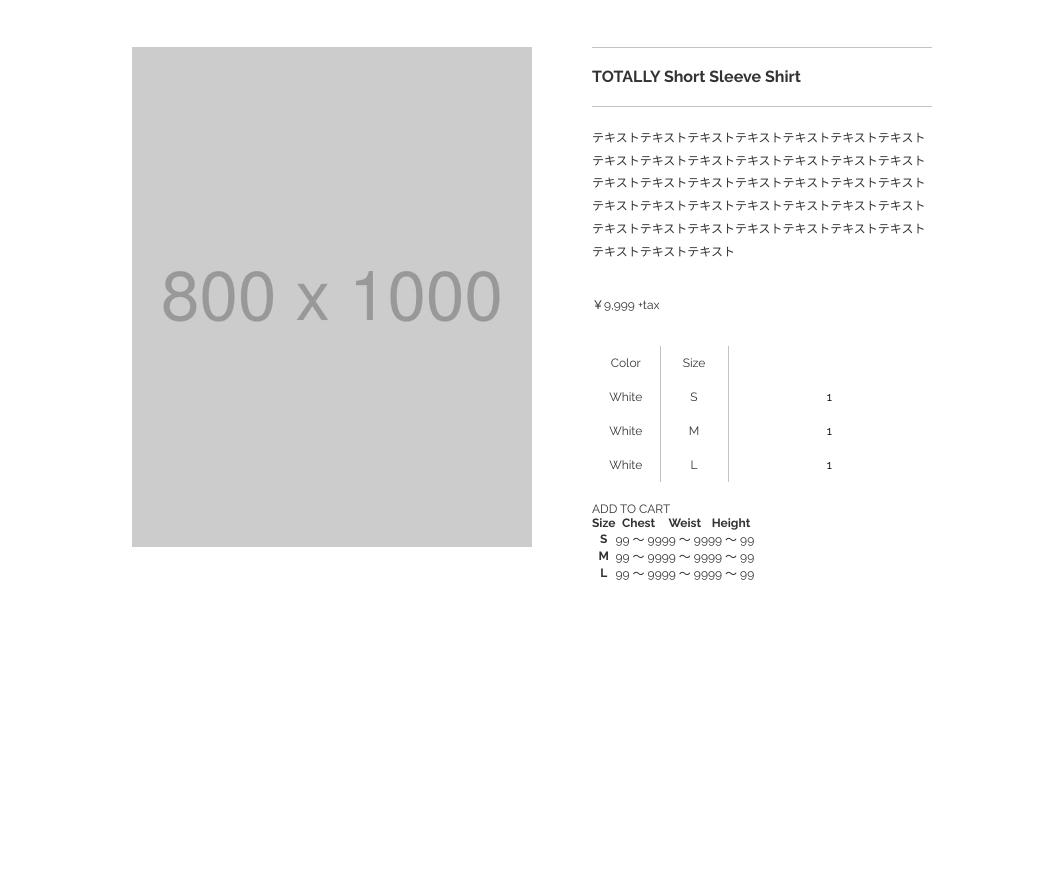
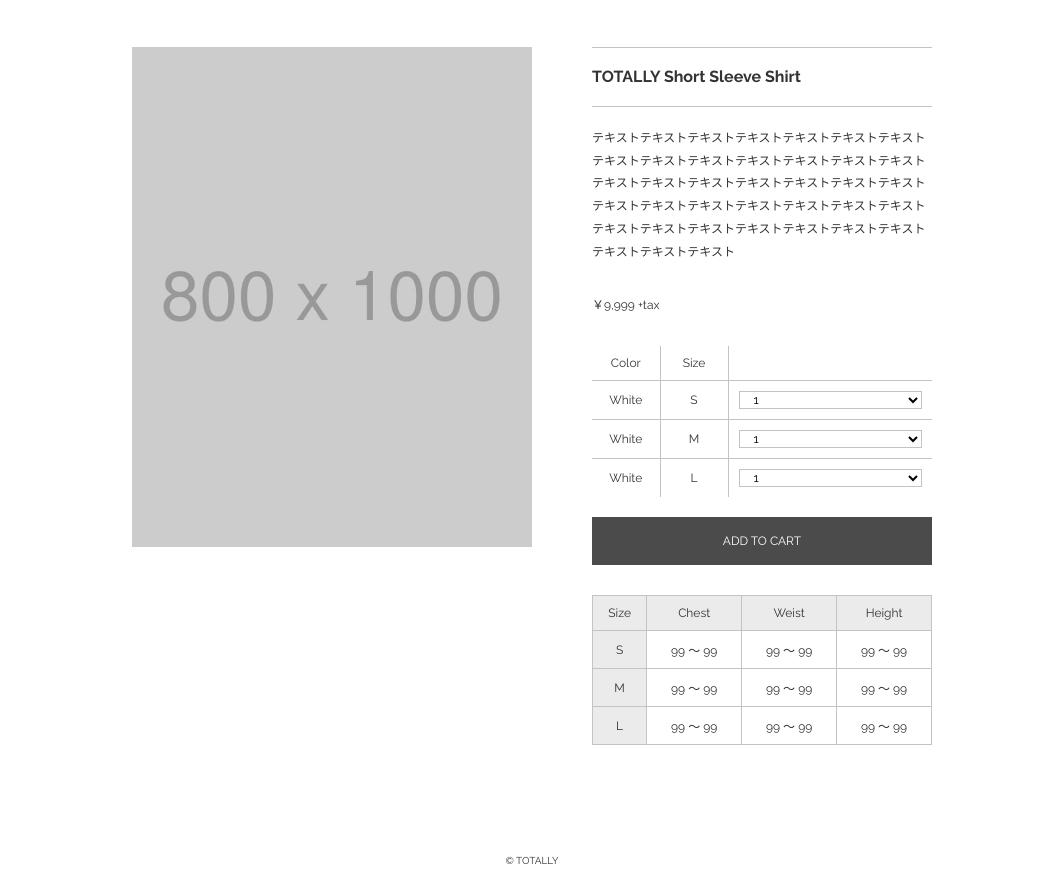
Before and after one commit to keyaki1125/frontend-lesson, a plain HTML site: page Level_2/part3/index.html in a window 1280 px wide. Shown: the part 145-1021 px from the top of the page, without its empty margins (108-1171 px from the left). Before the commit the page ends 826 px from the top, so only its background shows below. Drawn offline with Linux system fonts and the light colour scheme; some packages are replaced by stand-ins of ours.

Commit message:
update html, css

```diff
--- a/Level_2/part3/css/style.css
+++ b/Level_2/part3/css/style.css
@@ -110,6 +110,7 @@ Main
     line-height: 1.9;
 }
 
+/* オーダーテーブル */
 #item .item-info .order-table {
     width: 100%;
     margin-bottom: 20px;
@@ -133,7 +134,76 @@ Main
     text-align: center;
 }
 
+#item .item-info .order-table td {
+    border-top: solid 1px #c3c3c3;
+}
+
 #item .item-info .order-table th:last-child,
 #item .item-info .order-table td:last-child {
     border-right: none;
 }
+
+#item .item-info .order-table select {
+    -moz-appearance: menulist;
+    -webkit-appearance: menulist;
+    width: 100%;
+    border: solid 1px #c3c3c3;
+    padding: 0 10px;
+
+}
+
+/* カートボタン */
+#item .item-info .cart-btn {
+    display: block;
+    background-color: #4b4b4b;
+    color: #fff;
+    padding: 18px 0;
+    margin-bottom: 30px;
+    text-align: center;
+    width: 100%;
+    line-height: 1;
+}
+
+/* サイズチャート */
+#item .item-info .size-table {
+    width: 100%;
+    border-top: solid 1px #c3c3c3;
+    border-left: solid 1px #c3c3c3;
+}
+
+#item .item-info .size-table .size {
+    width: 16%;
+}
+
+#item .item-info .size-table .chest,
+#item .item-info .size-table .weist,
+#item .item-info .size-table .height {
+    width: 28%;
+}
+
+#item .item-info .size-table th,
+#item .item-info .size-table td {
+    font-weight: normal;
+    padding: 10px;
+    border-right: solid 1px #c3c3c3;
+    border-bottom: solid 1px #c3c3c3;
+    text-align: center;
+}
+
+#item .item-info .size-table th {
+    background-color: #ecebeb;
+}
+
+/* --------------------------
+
+Footer
+
+-------------------------- */
+#footer {
+    padding: 10px;
+}
+
+#footer .copyright {
+    font-size: 0.625rem;
+    text-align: center;
+}
--- a/Level_2/part3/index.html
+++ b/Level_2/part3/index.html
@@ -122,6 +122,9 @@
         </table>
       </div>
     </div>
+    <footer id="footer" class="wrapper">
+      <p class="copyright">© TOTALLY</p>
+    </footer>
   </main>
 </body>
 </html>
```
